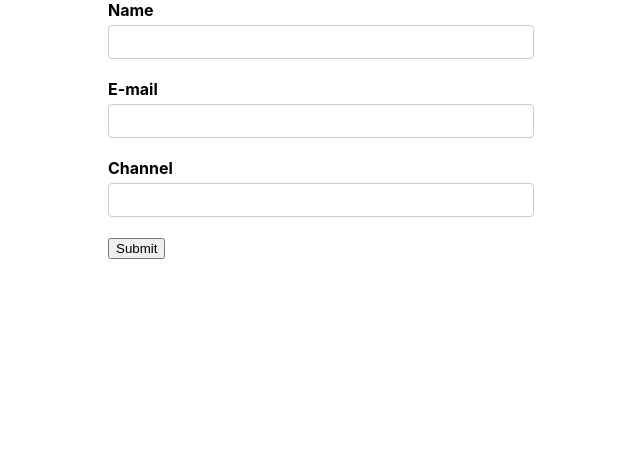
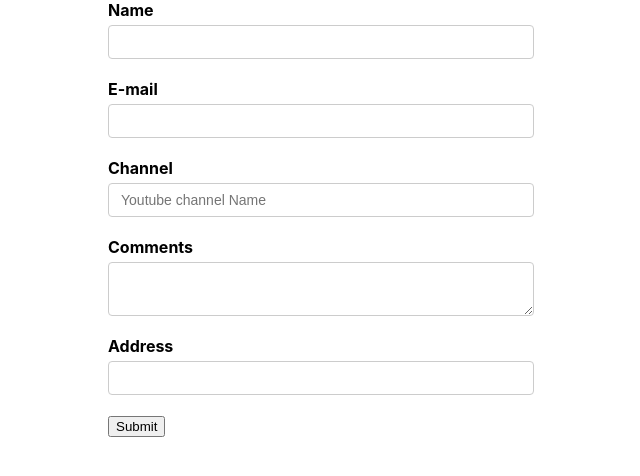
Before and after one commit to Tareq1131/React-Formik, a React (Create React App) app: page / in a window 1280 px wide. Shown: the top 476 px of the page, without its empty margins (319-959 px from the left). Built offline with nearby package versions, Linux system fonts and the light colour scheme.

Commit message:
errormessage component and Errormsg Revisted and Field Revisited

```diff
--- /dev/null
+++ b/src/Components/TextError.js
@@ -0,0 +1,11 @@
+import React from 'react'
+
+function TextError(props) {
+  return (
+    <div className='error'>
+      {props.children}
+    </div>
+  )
+}
+
+export default TextError
--- a/src/Components/YoutubeFrom.js
+++ b/src/Components/YoutubeFrom.js
@@ -1,8 +1,9 @@
 import React from "react";
 import { Formik, Form, Field, ErrorMessage } from "formik";
 import * as Yup from "yup";
+import TextError from "./TextError";
 
-const initialValues = { name: "", email: "", channel: "" };
+const initialValues = { name: "", email: "", channel: "",comments: "",address: "" };
 
 const onSubmit = (values) => {
   console.log("form Data", values);
@@ -10,8 +11,8 @@
 
 //Yup
 const validationSchema = Yup.object({
-  name: Yup.string().required("Required"),
-  email: Yup.string().email("Invalid email format").required("Required"),
+  name: Yup.string().required("Required Name"),
+  email: Yup.string().email("Invalid email format").required("Required mail"),
   channel: Yup.string().required("Required"),
 });
 
@@ -27,18 +28,48 @@
         <div className="form-control">
           <label htmlFor="name">Name</label>
           <Field type="text" id="name" name="name" />
-          <ErrorMessage name="name" />
+          <ErrorMessage name="name" component ={TextError}/>
         </div>
 
         <div className="form-control">
           <label htmlFor="email">E-mail</label>
           <Field type="email" id="email" name="email" />
-          <ErrorMessage name="email" />
+          <ErrorMessage name="email">
+            {
+                (errorMsg)=><div className="error">{errorMsg}</div>
+
+
+            }
+          </ErrorMessage>
         </div>
         <div className="form-control">
           <label htmlFor="channel">Channel</label>
-          <Field type="text" id="channel" name="channel" />
+          <Field type="text" id="channel" name="channel" placeholder= 'Youtube channel Name'/>
           <ErrorMessage name="channel" />
+        </div>
+
+        <div className="form-control">
+        <label htmlFor="comments">Comments</label>
+        <Field as='textarea' id='comments' name='comments'/>
+
+        </div>
+        <div className="form-control">
+        <label htmlFor="address">Address</label>
+        <Field name='address'>
+        {
+            props=>{
+                const {field,form,meta}= props
+                console.log('Render props',props)
+                return (<div>
+                    <input type='text'id='address'{...field}></input>
+                    {meta.touched && meta.error ? <div>{meta.error}</div> : null}
+                    </div>
+
+                    )
+            }
+        }
+
+        </Field>
         </div>
         <button type="submit">Submit</button>
       </Form>
```
